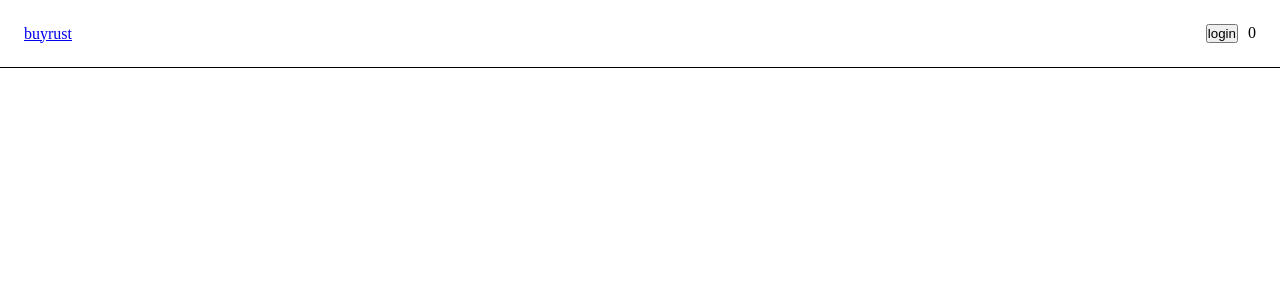
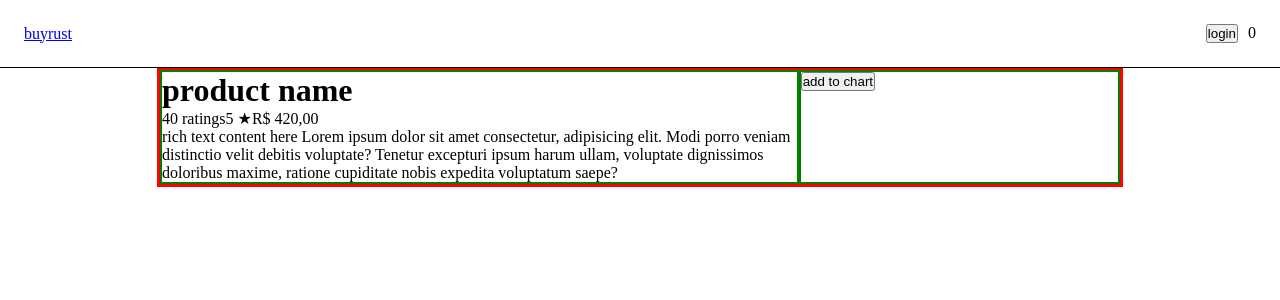
Before and after one commit to ddanielsantos/rust-commerce, a Next.js app in the folder frontend/: page /product/1 in a window 1280 px wide. Shown: the top 300 px of the page. Built offline with nearby package versions, Linux system fonts and the light colour scheme.

Commit message:
feat: wip

```diff
--- a/frontend/pages/product/[id].tsx
+++ b/frontend/pages/product/[id].tsx
@@ -3,8 +3,56 @@ import { Header } from '../../src/components/Header/Header'
 
 const ProductPage: NextPage = () => {
 	return (
-		<div>
+		<div
+			style={{
+				minHeight: '100vh'
+			}}
+		>
 			<Header />
+			<div
+				style={{
+					width: '100%',
+					display: 'flex',
+					flexDirection: 'column',
+					alignItems: 'center'
+				}}
+			>
+				<div
+					style={{
+						border: '3px solid red',
+						maxWidth: '60rem',
+						display: 'flex'
+					}}
+				>
+					<main
+						style={{
+							border: '2px solid green',
+							flex: 1
+						}}
+					>
+						<h1>product name</h1>
+						<span>40 ratings</span>
+						<span>5 &#9733;</span>
+						<span>R$ 420,00</span>
+						<p>
+							rich text content here Lorem ipsum dolor sit amet consectetur,
+							adipisicing elit. Modi porro veniam distinctio velit debitis
+							voluptate? Tenetur excepturi ipsum harum ullam, voluptate
+							dignissimos doloribus maxime, ratione cupiditate nobis expedita
+							voluptatum saepe?
+						</p>
+					</main>
+
+					<aside
+						style={{
+							border: '2px solid green',
+							flex: 0.5
+						}}
+					>
+						<button>add to chart</button>
+					</aside>
+				</div>
+			</div>
 		</div>
 	)
 }
```
